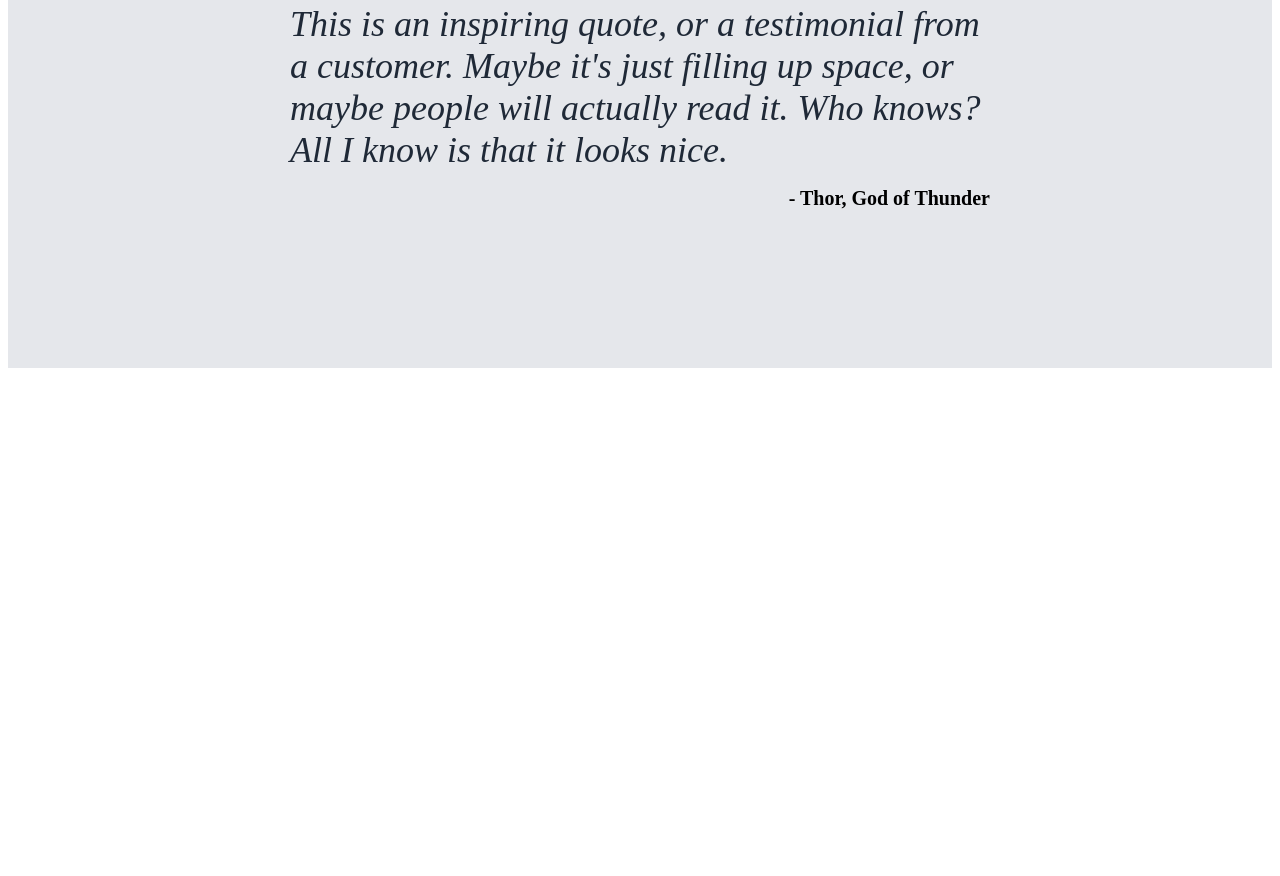
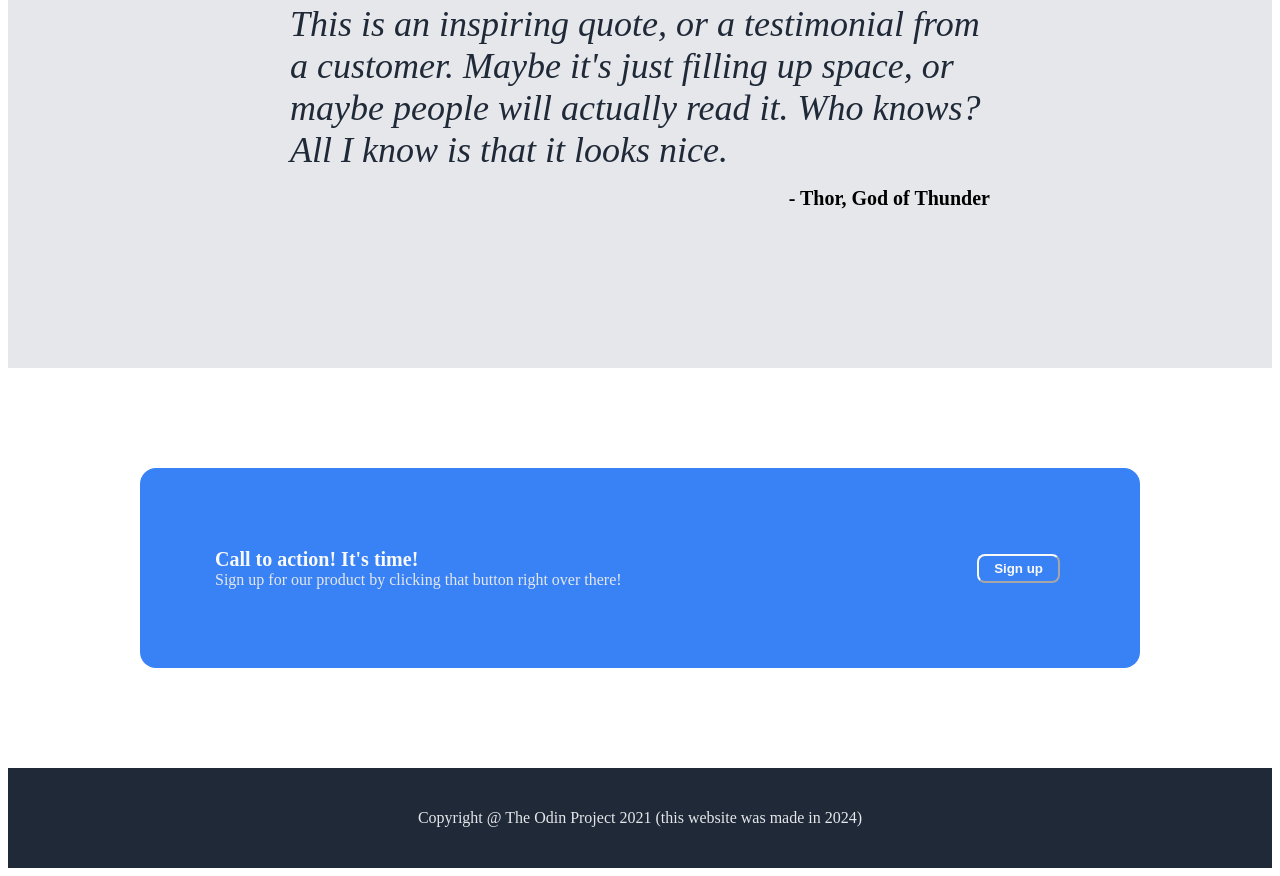
Before and after one commit to abrahamjust/Landing-page, a plain HTML site: page index.html in a window 1280 px wide. Shown: the part 874-1750 px from the top of the page. Before the commit the page ends 1250 px from the top, so only its background shows below. Drawn offline with Linux system fonts and the light colour scheme.

Commit message:
Completed the Landing page

```diff
--- a/CSS/styles.css
+++ b/CSS/styles.css
@@ -28,7 +28,7 @@ a {
 .Main {
     display: flex;
     justify-content: space-between;
-    flex-wrap: wrap;
+    flex-wrap: nowrap;
     margin-left: 100px;
     margin-right: 100px;
 
@@ -68,7 +68,7 @@ a {
 .button {
     color: #f9faf8;
     background-color: #3882f6;
-    padding: 10px 15px;
+    padding: 10px 20px;
     border-radius: 8px;
 }
 
@@ -150,3 +150,60 @@ a {
     font-weight: bolder;
     font-size: 20px;
 }
+
+.Above-footer {
+    display: flex;
+    height: 400px;
+    justify-content: center;
+    align-items: center;
+}
+
+.Action-box {
+    width: 1000px;
+    height: 200px;
+    background-color: #3882f6;
+    border-radius: 16px;
+    display: flex;
+    justify-content: center;
+    align-items: center;
+}
+
+.Action-box-inner {
+    display: flex;
+    justify-content: space-between;
+    align-items: center;
+    width: 850px;
+    height: 100px;
+}
+
+.Action-button {
+    color: #f9faf8;
+    border-color: #f9faf8;
+    background-color: #3882f6;
+    padding: 5px 15px;
+    margin: 5px;
+    border-radius: 8px;
+    font-weight: 600;
+}
+
+.Call-action {
+    color: #f9faf8;
+    font-weight: 900;
+    font-size: 20px;
+}
+
+.Action-sign-up {
+    color: #e5e7eb;
+}
+
+.Odin-copyright {
+    display: flex;
+    height: 100px;
+    background-color: #1f2937;
+    justify-content: center;
+    align-items: center;
+}
+
+.Copyright-text {
+    color: #e5e7eb;
+}
--- a/index.html
+++ b/index.html
@@ -57,5 +57,21 @@
             </div>
             <p class="Quoter">- Thor, God of Thunder</p>
         </div>
+        <div class="Above-footer">
+            <div class="Action-box">
+                <div class="Action-box-inner">
+                    <div class="Action-left">
+                        <div class="Call-action">Call to action! It's time!</div>
+                        <div class="Action-sign-up">Sign up for our product by clicking that button right over there!</div>
+                    </div>
+                    <div class="Action-right">
+                        <button class="Action-button">Sign up</button>
+                    </div>
+                </div>
+            </div>
+        </div>
+        <footer class="Odin-copyright">
+            <p class="Copyright-text">Copyright @ The Odin Project 2021 (this website was made in 2024)</p>
+        </footer>
     </body>
 </html>
```
